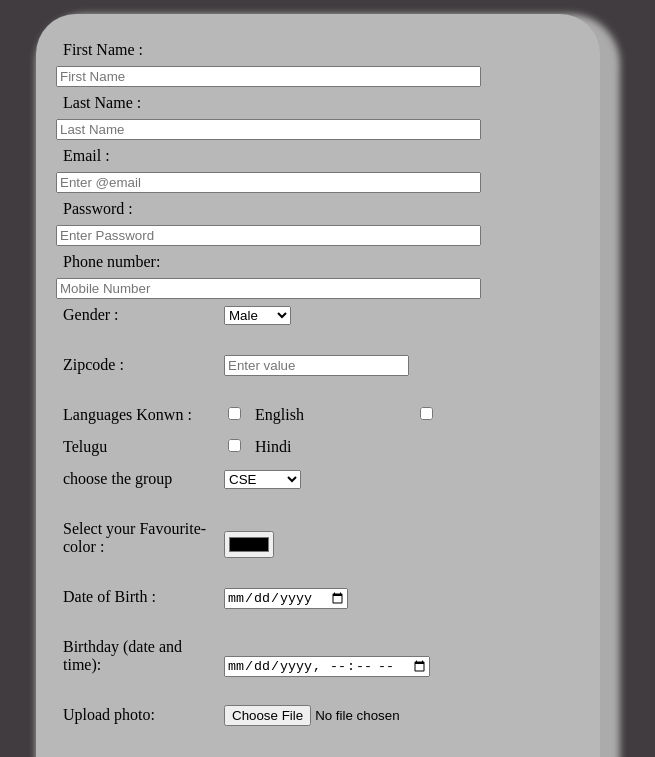
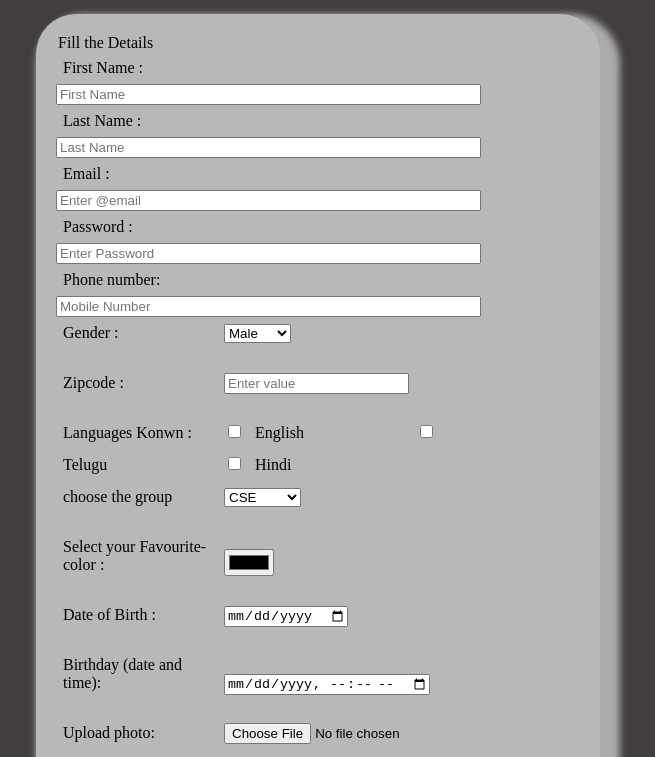
Before and after one commit to Priyankakondreddi/project5, a plain HTML site: page index.html in a window 1280 px wide. Shown: the part 80-837 px from the top of the page, without its empty margins (322-977 px from the left). Drawn offline with Linux system fonts and the light colour scheme.

Commit message:
Update index.html

```diff
--- a/index.html
+++ b/index.html
@@ -38,6 +38,7 @@ form{
 </head>
 <body>
     <form>
+        <legend>Fill the Details</legend>
         <div id="cls">
         <label for="name">First Name :</label>
         <input type="text" placeholder="First Name" size="50px" name="name" required><br>
```
